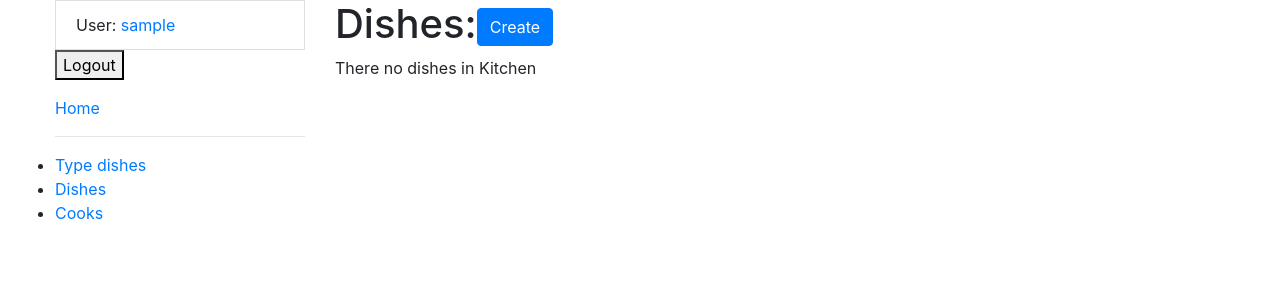
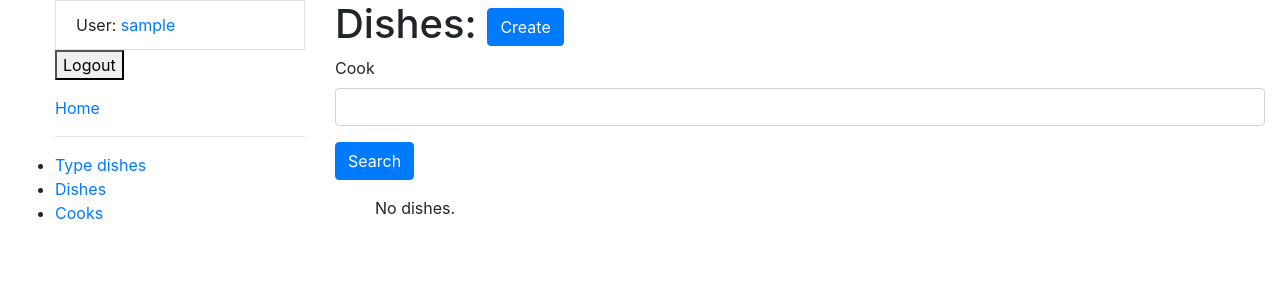
Before and after one commit to halyna-baklanova/restaurant-kitchen-service, a Django app: page /dishes/ in a window 1280 px wide. Shown: the top 300 px of the page. Run offline with Django 5.2, Linux system fonts and the light colour scheme; the visitor is signed in with stand-in values (Sample User, id 1); data that the repository does not hold is empty; some libraries are stand-ins or nearby versions.

Commit message:
fix search form

```diff
--- a/management/forms.py
+++ b/management/forms.py
@@ -55,3 +55,7 @@ class DishUpdateForm(forms.ModelForm):
             "price",
             "dish_type",
         ]
+
+
+class DishCookSearchForm(forms.Form):
+    cook = forms.CharField(max_length=255, required=False)
--- a/management/urls.py
+++ b/management/urls.py
@@ -99,7 +99,7 @@ path(
         DishDeleteView.as_view(),
         name="dish-delete"
     ),
-    path(""
+    path(
          "dishes/<int:dish_id>/assign-cook/",
          AssignCookView.as_view(),
          name="assign-cook"
--- a/management/views.py
+++ b/management/views.py
@@ -1,10 +1,11 @@
 from django.contrib.auth.decorators import login_required
 from django.contrib.auth.mixins import LoginRequiredMixin, UserPassesTestMixin
 from django.http import HttpResponse, HttpRequest
-from django.shortcuts import render, redirect
+from django.shortcuts import get_object_or_404, render, redirect
 from django.views import generic
 from django.urls import reverse_lazy
 from django.views import View
+from django.db.models import Q
 
 
 from management.models import Dish, Cook, DishType
@@ -17,6 +18,7 @@ from management.forms import (
     DishTypeUpdateForm,
     DishCreateForm,
     DishUpdateForm,
+    DishCookSearchForm
 )
 
 
@@ -45,6 +47,9 @@ class CookListView(LoginRequiredMixin, UserPassesTestMixin, generic.ListView):
 class CookDetailView(LoginRequiredMixin, generic.DetailView):
     model = Cook
 
+    def get(self, request, pk):
+        cook = get_object_or_404(Cook, pk=pk)
+        return render(request, "management/cook_detail.html", {"cook": cook})
 
 class CookCreateView(generic.CreateView):
     model = Cook
@@ -96,6 +101,21 @@ class DishListView(LoginRequiredMixin, generic.ListView):
     model = Dish
     paginate_by = 5
 
+    def get_queryset(self):
+        queryset = super().get_queryset()
+        cook_name = self.request.GET.get("cook")
+        if cook_name:
+            queryset = queryset.filter(
+                Q(cooks__first_name__icontains=cook_name) | Q(cooks__last_name__icontains=cook_name)
+            ).distinct()
+        return queryset
+
+    def get_context_data(self, *, object_list=None, **kwargs):
+        context = super(DishListView, self).get_context_data(**kwargs)
+        cook = self.request.GET.get("cook", "")
+        context["search_form"] = DishCookSearchForm(initial={"cook": cook})
+        return context
+
 
 class DishDetailView(LoginRequiredMixin, generic.DetailView):
     model = Dish
--- a/templates/management/dish_detail.html
+++ b/templates/management/dish_detail.html
@@ -22,5 +22,6 @@
       Update
     </a>
     <a href="{% url 'management:assign-cook' dish.id %}" class="btn btn-primary">Assign cook</a>
+    <a href="{% url 'management:assign-cook' dish.id %}" class="btn btn-primary">Assign cook</a>
   {% endif %}
 {% endblock content %}
--- a/templates/management/dish_list.html
+++ b/templates/management/dish_list.html
@@ -1,27 +1,37 @@
 {% extends "base.html" %}
+{% load crispy_forms_tags %}  {# Load the correct tags #}
 
 {% block content %}
-  <h1>Dishes:<a href="{% url "management:dish-create" %}" class="btn btn-primary link-to-page">
-          Create
-      </a> </h1>
+  <h1>Dishes:
+    <a href="{% url 'management:dish-create' %}" class="btn btn-primary link-to-page">Create</a>
+  </h1>
 
+  <form action="" method="get">  {# Change method to 'get' for search #}
+    {{ search_form|crispy }}
+    <input type="submit" value="Search" class="btn btn-primary">
+  </form>
+
+  <ul>
     {% for dish in dish_list %}
       <li>
         <a href="{{ dish.get_absolute_url }}">{{ dish.name }}</a>
-    </li>
-
         <ul>Cooks:
           {% for cook in dish.cooks.all %}
-        <ul>
+            <li>
+              {% if user.is_staff %}
                 <a href="{{ cook.get_absolute_url }}">
+              {% endif %}
               {{ cook.first_name }} {{ cook.last_name }}
+              {% if user.is_staff %}
                 </a>
+              {% endif %}
+            </li>
+          {% endfor %}
         </ul>
+      </li>
+    {% empty %}
+      <p>No dishes.</p>
     {% endfor %}
   </ul>
 
-  {% empty %}
-    <p>There no dishes in Kitchen </p>
-  {% endfor %}
-
 {% endblock content %}
```
Lines whose indentation alone changed are shown as unchanged.
